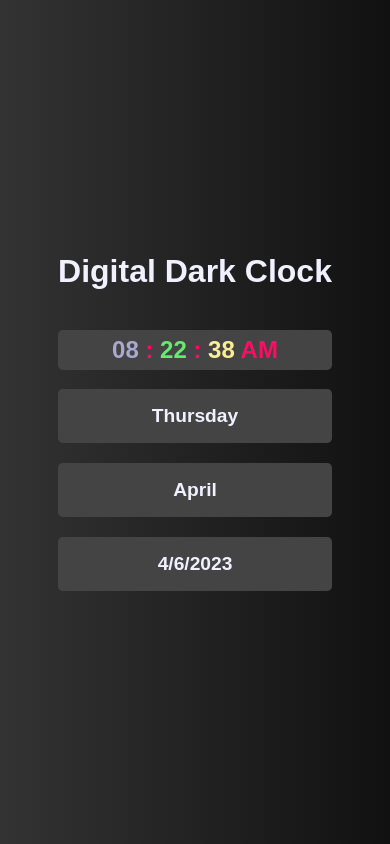
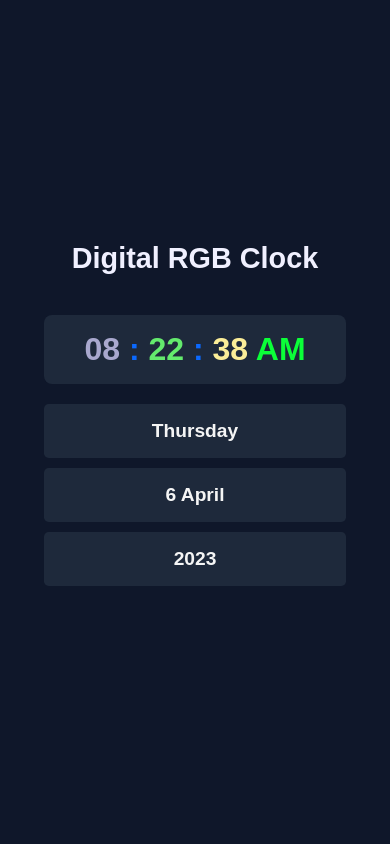
Before and after one commit to Md-Asikuzzaman/digital-clock, a website: page index.html in a window 390 px wide. Drawn offline with Linux system fonts and the light colour scheme.

Commit message:
changed theme

```diff
--- a/dest/app.js
+++ b/dest/app.js
@@ -3,10 +3,10 @@ window.addEventListener('load', () => {
     app();
 });
 const app = () => {
-    let h1 = document.querySelector('h1');
+    let clock__display = document.querySelector('.clock__display');
     let day = document.querySelector('.day');
     let month = document.querySelector('.month');
-    let date = document.querySelector('.date');
+    let year = document.querySelector('.year');
     const color = () => {
         let a = Math.floor(Math.random() * 255);
         let b = Math.floor(Math.random() * 255);
@@ -38,9 +38,9 @@ const app = () => {
         const clock = `
     <span style="color: ${color().color_a}">${hour}</span> :
     <span style="color: ${color().color_a}">${minute}</span> :
-    <span style="color: ${color().color_a}">${second}</span> ${isAM}`;
-        if (h1)
-            h1.innerHTML = clock;
+    <span style="color: ${color().color_a}">${second}</span> <span style="color:${!isAM ? '#ff0b65' : '#0bff38'}">${isAM}</span>`;
+        if (clock__display)
+            clock__display.innerHTML = clock;
     };
     setInterval(() => {
         clock();
@@ -50,8 +50,9 @@ const app = () => {
     let dayCount = new Date().getUTCDay();
     var dayName = '';
     let monthCount = parseInt(new Date().getUTCMonth().toString());
+    let clockDate = new Date().getDate();
     var monthName = '';
-    let dateCount = new Date().toLocaleDateString();
+    let yearCount = new Date().getFullYear();
     if (dayCount == 5) {
         dayName = 'Friday';
     }
@@ -116,10 +117,9 @@ const app = () => {
         monthName = 'Empty!!';
     }
     if (month)
-        month.textContent = monthName;
+        month.textContent = `${clockDate + ' ' + monthName}`;
     if (day)
         day.textContent = dayName;
-    if (date)
-        date.textContent = dateCount;
-    console.log(dateCount);
+    if (year)
+        year.textContent = yearCount;
 };
--- a/index.html
+++ b/index.html
@@ -9,12 +9,12 @@
     <link rel="stylesheet" href="style.css" />
   </head>
   <body>
-    <h3>Digital Dark Clock</h3>
-    <h1></h1>
-    <div class="info">
-      <h4 class="day">r</h4>
-      <h4 class="month">r</h4>
-      <h4 class="date">r</h4>
+    <h1 class="clock__title">Digital RGB Clock</h1>
+    <h2 class="clock__display"></h2>
+    <div class="clock__info">
+      <h4 class="day">Day</h4>
+      <h4 class="month">Month</h4>
+      <h4 class="year">Year</h4>
     </div>
   </body>
 </html>
--- a/package.json
+++ b/package.json
@@ -1,8 +1,8 @@
 {
-  "name": "typescript",
+  "name": "digital-clock",
   "version": "1.0.0",
   "description": "",
-  "main": "index.js",
+  "main": "app.js",
   "scripts": {
     "start": "tsc --watch"
   },
--- a/style.css
+++ b/style.css
@@ -11,40 +11,39 @@ body {
   background-color: #222;
   font-family: arial;
   margin: 0 1rem;
-  background: linear-gradient(90deg, #333, #111);
+  background: linear-gradient(90deg, #0f172a, #0f172a);
 }
 
-h3 {
+.clock__title {
   text-align: center;
-  font-size: 2rem;
+  font-size: 3rem;
   color: #f0f0ff;
   margin-bottom: 2.5rem;
 }
 
-h1 {
-  font-size: 4.5rem;
-  color: rgb(255, 11, 101);
+.clock__display {
+  font-size: 5rem;
+  color: #0b69ff;
   padding: 1rem 2.5rem;
-  border-radius: 0.3rem;
-  background-color: #444;
+  border-radius: 0.5rem;
+  background-color: #1e293b;
   text-align: center;
   transition: 600ms;
   backdrop-filter: blur(40px);
 }
 
-.info {
+.clock__info {
   display: grid;
-  grid-template-columns: repeat(auto-fit, minmax(250px, 1fr));
+  grid-template-columns: repeat(auto-fit, minmax(100px, 1fr));
   grid-gap: 20px;
-  color: #f0f0ff;
+  color: #f5f5f5;
   margin-top: 1.2rem;
-  text-align: center;
   font-size: 1.2rem;
 }
 
 .day:hover,
 .month:hover,
-.date:hover {
+.year:hover {
   color: #f0f0ff;
   text-shadow: 0 0 10px #f0f0ff, 0 0 20px #f0f0ff, 0 0 40px #f0f0ff,
     0 0 80px #f0f0ff, 0 0 120px #f0f0ff, 0 0 16px #f0f0ff;
@@ -52,29 +51,67 @@ h1 {
 
 .day,
 .month,
-.date {
-  background-color: #444;
+.year {
+  background-color: #1e293b;
   padding: 1rem 2.5rem;
   border-radius: 0.3rem;
   cursor: pointer;
   transition: 500ms;
+  text-align: center;
 }
 
 @media screen and (max-width: 768px) {
-  h1 {
-    font-size: 3.5rem;
+  .clock__title {
+    font-size: 2.5rem;
+  }
+  .clock__display {
+    font-size: 4rem;
   }
 }
 
-@media screen and (max-width: 500px) {
-  h1 {
-    font-size: 2.5rem;
+@media screen and (max-width: 557px) {
+  .clock__title {
+    font-size: 2.2rem;
+  }
+  .clock__display {
+    font-size: 3rem;
+  }
+
+  .clock__info {
+    display: grid;
+    grid-template-columns: repeat(1, 1fr);
+    padding: 2rem 0;
+    margin-top: 0.3rem;
+    grid-gap: 15px;
   }
 }
 
-@media screen and (max-width: 400px) {
-  h1 {
-    font-size: 1.5rem;
-    padding: 0.4rem 1.5rem;
+@media screen and (max-width: 450px) {
+  .clock__title {
+    font-size: 1.8rem;
+  }
+  .clock__display {
+    font-size: 2rem;
+  }
+
+  .clock__info {
+    display: grid;
+    grid-template-columns: repeat(1, 1fr);
+    padding: 1rem 0;
+    margin-top: 0.3rem;
+    grid-gap: 10px;
   }
 }
+
+@media screen and (max-width: 350px) {
+  .clock__title {
+    font-size: 1.2rem;
+  }
+  .clock__display {
+    font-size: 1.2rem;
+  }
+
+  .clock__info {
+    font-size: 1rem;
+  }
+}
```
Also changed, not shown: src/app.ts (+17 -10 lines), 2 other files.
